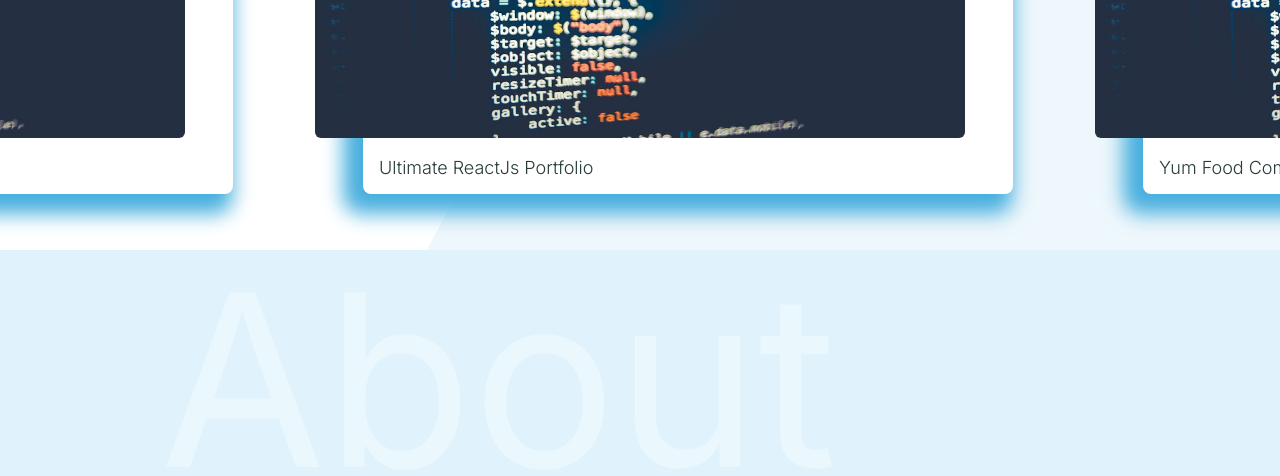
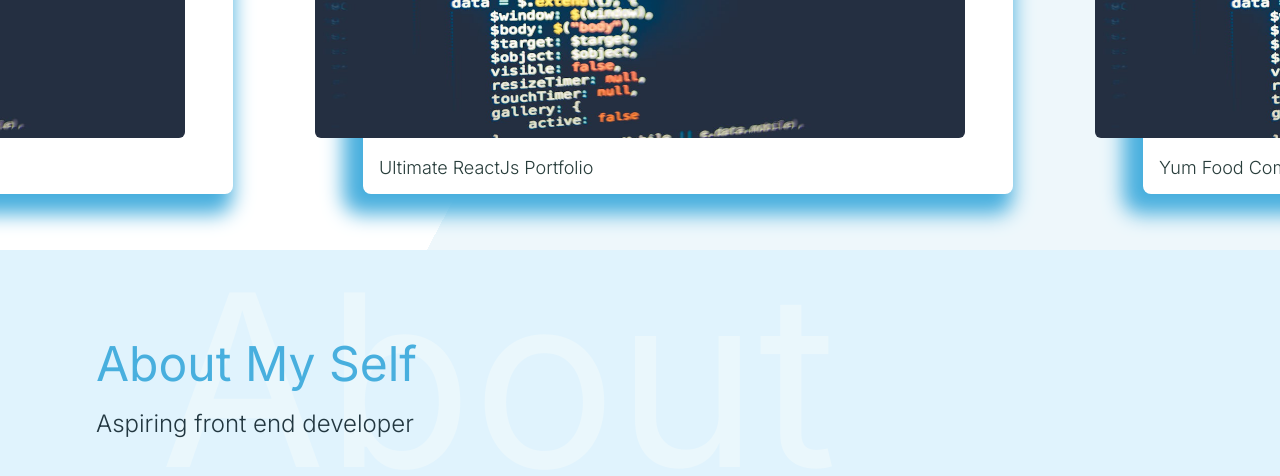
Before and after one commit to misiek869/portfolio, a Next.js app: page / in a window 1280 px wide. Shown: the part 1506-1982 px from the top of the page. Built offline with nearby package versions, Linux system fonts and the light colour scheme.

Commit message:
add h1 and h4

```diff
--- a/src/app/components/AboutMe/About.tsx
+++ b/src/app/components/AboutMe/About.tsx
@@ -10,6 +10,12 @@ const About = () => {
 					<h1 className='text-[240px] w-[80%] overflow-hidden absolute lg:left-40 md:left-30 top-[-50px]  text-[#EAF7FC]'>
 						About Me
 					</h1>
+					<h1 className='relative font-recoletaBlack text-5xl  text-[#48AFDE] mb-5 -mt-40  md:px-24 px-5'>
+						About My Self
+					</h1>
+					<h4 className='relative w-full font-[300] md:w-3/4 lg:w-2/3 xl:w-1/2 font-recoleta text-[#223740] text-2xl mb-10 px-5 md:px-24'>
+						Aspiring front end developer
+					</h4>
 				</div>
 			</div>
 		</>
```
